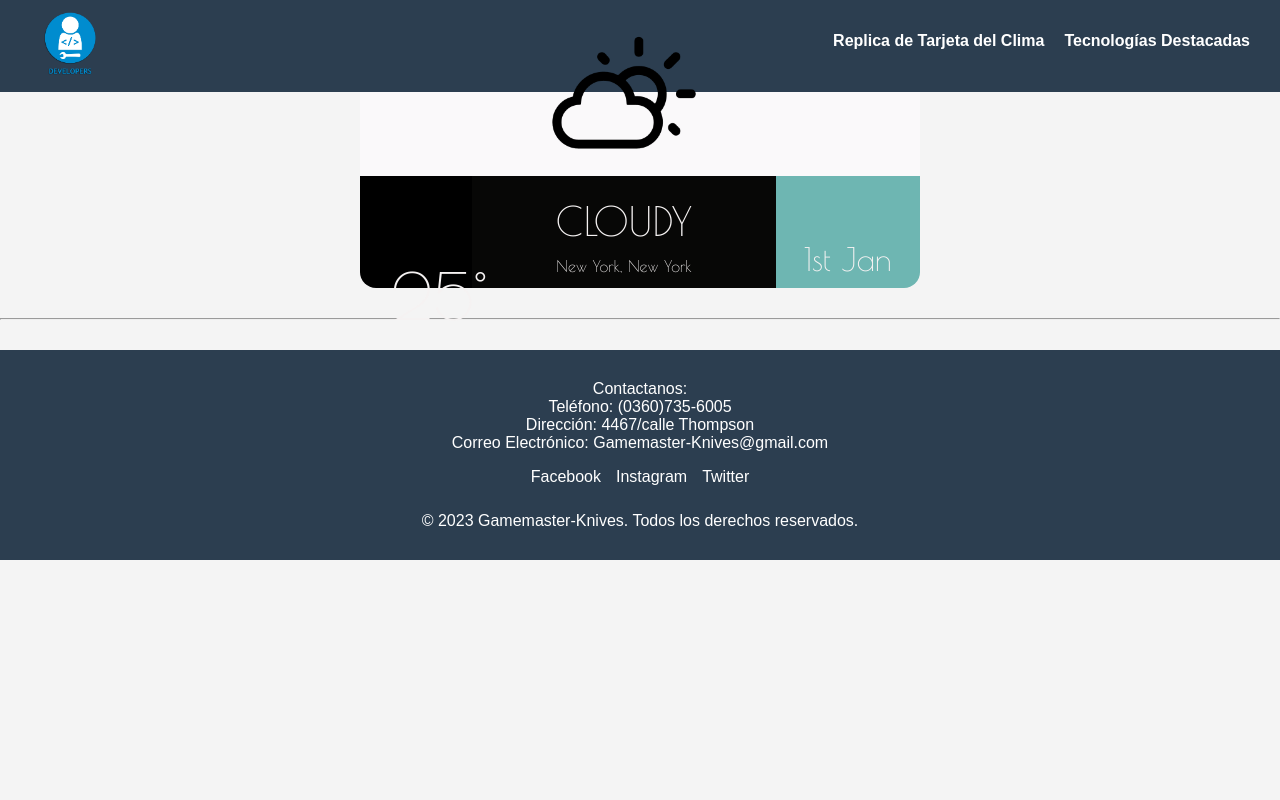
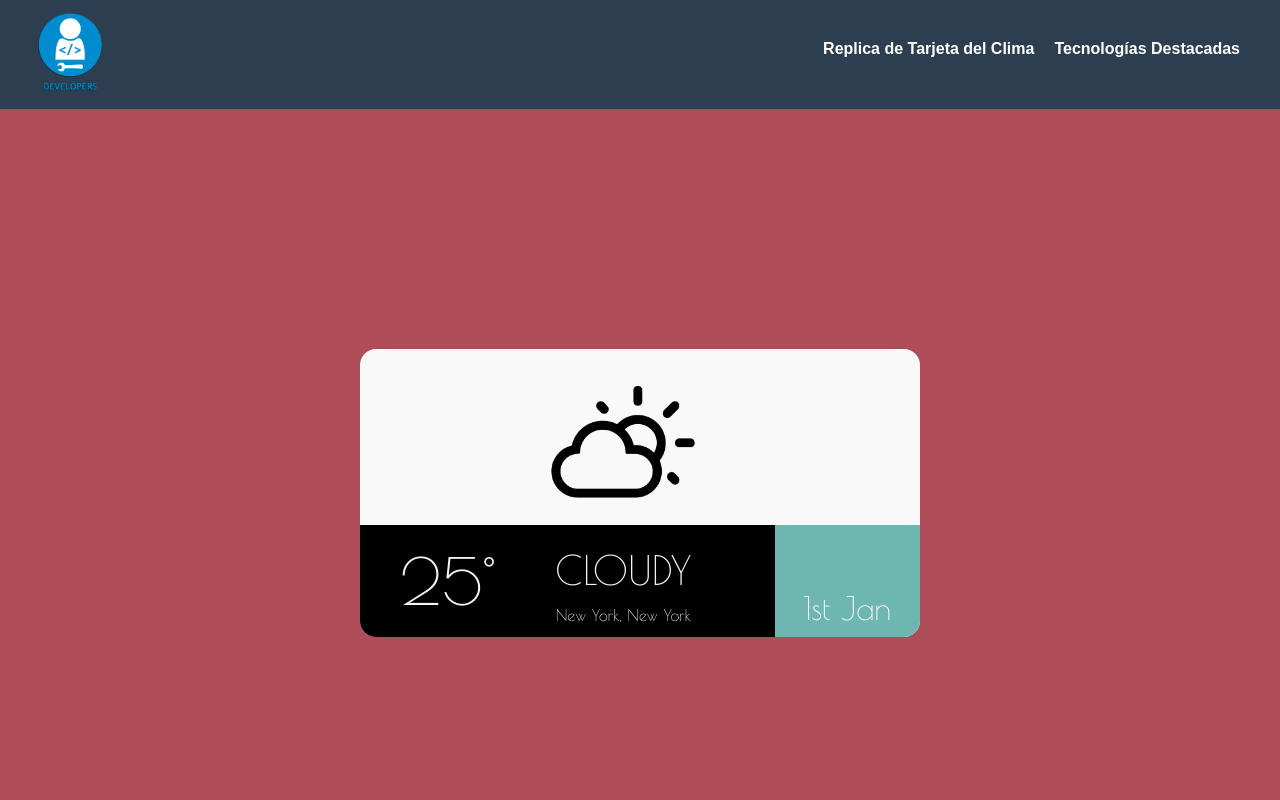
Before and after one commit to vpeinado263/Tarea-6-clase-CSS, a plain HTML site: page pages/tarjeta.html in a window 1280 px wide. Shown: the top 800 px of the page. Drawn offline with Linux system fonts and the light colour scheme.

Commit message:
Insertar cambios a hojas de estilos

```diff
--- a/css/tarjeta.css
+++ b/css/tarjeta.css
@@ -1,171 +1,95 @@
-/* Importando la fuente personalizada */
 @font-face {
     font-family: "Poiret One";
     src: url('/Fonts/PoiretOne-Regular.ttf') format('truetype');
 }
 
-/* General */
-.body {
-    margin: 0;
-    font-family: "Poiret One", sans-serif; /* Aplicando la fuente personalizada */
-    background-color: #f0f0f0;
-    color: #333;
-    display: flex; /* Habilitando flexbox para centrar contenido */
-    justify-content: center; /* Centrando horizontalmente */
-    align-items: center; /* Centrando verticalmente */
-    height: 100vh; /* Tomando toda la altura de la ventana */
+main {
+    display: flex;
+    justify-content: center;
+    align-items: center;
+    height: 100vh;
+    background-color: rgb(174, 76, 88);
+}
+.etiqueta-contenedora {
+    display: flex;
+    justify-content: center;
+    text-align: center;
+    height: 20rem;
+    width: 100rem;
 }
 
-/* Header */
-header {
-    background-color: #2c3e50;
-    color: white;
-    padding: 10px;
-    width: 100%; /* Asegurando que el header tome el 100% del ancho */
-    position: absolute; /* Posicionando el header de forma absoluta */
-    top: 0; /* Arriba de la página */
-}
-
-.nav-container {
-    display: flex;
-    justify-content: space-between;
-    align-items: center;
-    padding: 0 20px;
-}
-
-.logo img {
-    max-width: 80px;
-}
-
-.navigation ul {
-    list-style: none;
-    display: flex;
-    gap: 20px;
-}
-
-.navigation a {
-    color: white;
-    text-decoration: none;
-    font-weight: bold;
-}
-
-.navigation a:hover {
-    text-decoration: underline;
-}
-
-/* Tarjeta del clima */
-main {
-    display: flex; /* Habilitando flexbox para el main */
-    justify-content: center; /* Centrando horizontalmente */
-    align-items: center; /* Centrando verticalmente */
-}
-
-main > .etiqueta-contenedora > .cloudy {
+.cloudy {
     display: flex;
     justify-content: space-between;
     align-items: end;
-    background-color: #FAF9FA; /* Color de fondo */
-    height: 18rem; /* Altura de la tarjeta */
-    width: 35rem; /* Ancho de la tarjeta */
-    border-radius: 1rem; /* Esquinas redondeadas */
+    background-color: #FAF9FA;
+    height: 18rem;
+    width: 35rem;
+    border-radius: 1rem;
 }
 
-main > .etiqueta-contenedora > .cloudy p {
-    color: #F5F2F2; /* Color del texto */
+.grados {
+    display: flex;
+    flex-direction: column;
+    justify-content: center;
+    background-color: #000000;
+    height: 7rem;
+    border-radius: 0rem 0rem 0rem 1rem;
+}
+.grados p {
+    color: #F5F2F2;
+    font-family: "Poiret One";
+    font-size: 4rem;
+    width: 6.99rem;
+    position: relative;
+    left: 2rem;
 }
 
-main > .etiqueta-contenedora > .cloudy > .grados {
-    background-color: #000000; /* Color de fondo de grados */
-    height: 7rem; /* Altura de la sección de grados */
-    width: 7rem; /* Ancho de la sección de grados */
-    border-radius: 0rem 0rem 0rem 1rem; /* Esquinas redondeadas */
-}
-
-main > .etiqueta-contenedora > .cloudy > .grados p {
-    font-family: "Poiret One"; /* Aplicando la fuente */
-    font-size: 4rem; /* Tamaño del texto de grados */
-    display: flex;
-    position: relative;
-    left: 2rem; /* Ajustando posición */
-    top: 1.1rem; /* Ajustando posición */
-}
-
-main > .etiqueta-contenedora > .cloudy > .tiempo-en {
-    background-color: #070706; /* Color de fondo de tiempo */
-    height: 7rem; /* Altura de la sección de tiempo */
-    width: 19rem; /* Ancho de la sección de tiempo */
+.tiempo-en {
+    background-color: #000000;
+    height: 7rem;
+    width: 19rem;
     display: flex;
     justify-items: center;
     flex-direction: column;
     align-items: center;
 }
 
-main > .etiqueta-contenedora > .cloudy > .tiempo-en > img {
-    height: 10rem; /* Altura de la imagen del icono */
-    width: 10rem; /* Ancho de la imagen del icono */
+.tiempo-en > img {
+    height: 10rem;
+    width: 10rem;
     position: relative;
-    bottom: 9rem; /* Ajustando posición */
+    bottom: 9rem;
 }
 
-main > .etiqueta-contenedora > .cloudy > .tiempo-en > span {
-    color: #F5F2F2; /* Color del texto del tiempo */
-    font-size: 2.5rem; /* Tamaño del texto del tiempo */
-    font-family: "Poiret One"; /* Aplicando la fuente */
-    text-transform: uppercase; /* Texto en mayúsculas */
+.tiempo-en > span {
+    color: #F5F2F2;
+    font-size: 2.5rem;
+    font-family: "Poiret One";
+    text-transform: uppercase;
     position: relative;
-    bottom: 8.6rem; /* Ajustando posición */
+    bottom: 8.6rem;
+}
+.tiempo-en p {
+    color: #F5F2F2;
+    font-family: "Poiret One";
+    position: relative;
+    bottom: 8.8rem;
 }
 
-main > .etiqueta-contenedora > .cloudy > .tiempo-en p {
-    font-family: "Poiret One"; /* Aplicando la fuente */
-    position: relative;
-    bottom: 8.8rem; /* Ajustando posición */
+.cloudy > .fecha {
+    background-color: #6EB6B2;
+    height: 7rem;
+    width: 9.1rem;
+    border-radius: 0rem 0rem 1rem 0rem;
 }
 
-main > .etiqueta-contenedora > .cloudy > .fecha {
-    background-color: #6EB6B2; /* Color de fondo de la fecha */
-    height: 7rem; /* Altura de la sección de fecha */
-    width: 9rem; /* Ancho de la sección de fecha */
-    border-radius: 0rem 0rem 1rem 0rem; /* Esquinas redondeadas */
+.fecha > p {
+    color: #FAF9FA;
+    font-size: 2rem;
+    text-align: center;
+    position: relative;
+    top: 2rem;
+    text-transform: capitalize;
+    font-family: "Poiret One";
 }
-
-main > .etiqueta-contenedora > .cloudy > .fecha > p {
-    font-size: 2rem; /* Tamaño del texto de la fecha */
-    text-align: center; /* Alineación del texto */
-    position: relative;
-    top: 2rem; /* Ajustando posición */
-    text-transform: capitalize; /* Capitalizando el texto */
-    font-family: "Poiret One"; /* Aplicando la fuente */
-}
-
-/* Footer */
-footer {
-    background-color: #2c3e50;
-    color: white;
-    text-align: center;
-    padding: 20px;
-}
-
-footer p {
-    margin: 10px 0;
-}
-
-footer nav ul {
-    list-style: none;
-    display: flex;
-    justify-content: center;
-    gap: 15px;
-}
-
-footer nav a {
-    color: white;
-    text-decoration: none;
-}
-
-footer nav a:hover {
-    text-decoration: underline;
-}
-
-hr {
-    margin: 30px 0;
-}
--- a/styles.css
+++ b/styles.css
@@ -12,8 +12,8 @@ h2 {
     margin-bottom: 20px;
 }
 
-/* Cuerpo y Encabezado */
-.cuerpo-inicio header {
+/* Encabezado */
+header {
     background-color: #2c3e50;
     color: white;
     padding: 10px 0;
```
Also changed, not shown: index.html (+2 -4 lines), pages/tarjeta.html (+1 -0 lines).
